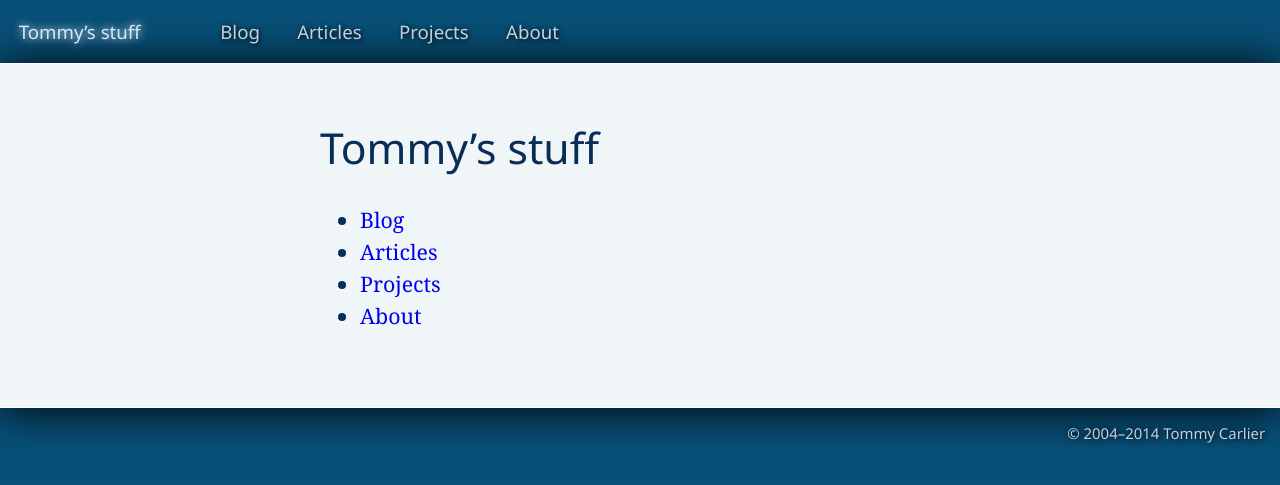
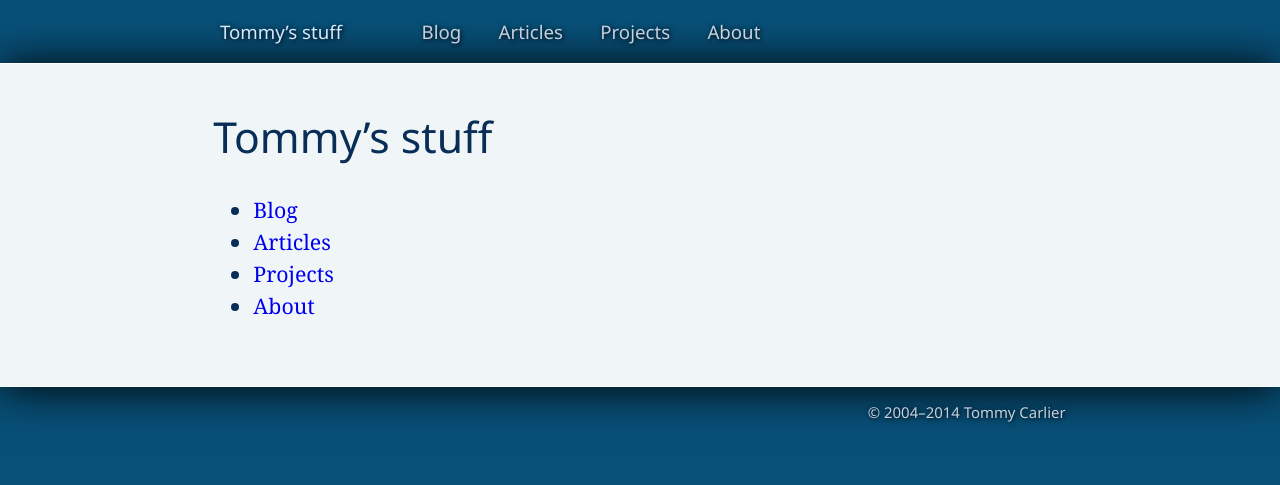
Before and after one commit to tommy-carlier/www.tcx.be, a Jekyll site: the page built from index.html, in a window 1280 px wide. Shown: the top 485 px of the page. Built offline with Jekyll 4.4.1, drawn with Linux system fonts in a browser that asks for light colours.

Commit message:
Small changes to layout

```diff
--- a/assets/site.sass
+++ b/assets/site.sass
@@ -12,6 +12,8 @@
   margin: 0
 
   &> header
+    margin: 0 auto
+    max-width: 47em
 
     nav, ul, li, a
       display: inline-block
@@ -39,6 +41,8 @@
       color: $frame-highlight-color
 
   &> footer
+    margin: 0 auto
+    max-width: 57em
     text-align: right
     text-shadow: $frame-text-shadow
     font-size: 80%
@@ -54,8 +58,8 @@
 
 .content
   margin: 0 auto
-  max-width: 30em
-  padding: 2.5em 2em
+  max-width: 40em
+  padding: 2em 0
 
 a
   text-decoration: none
```
